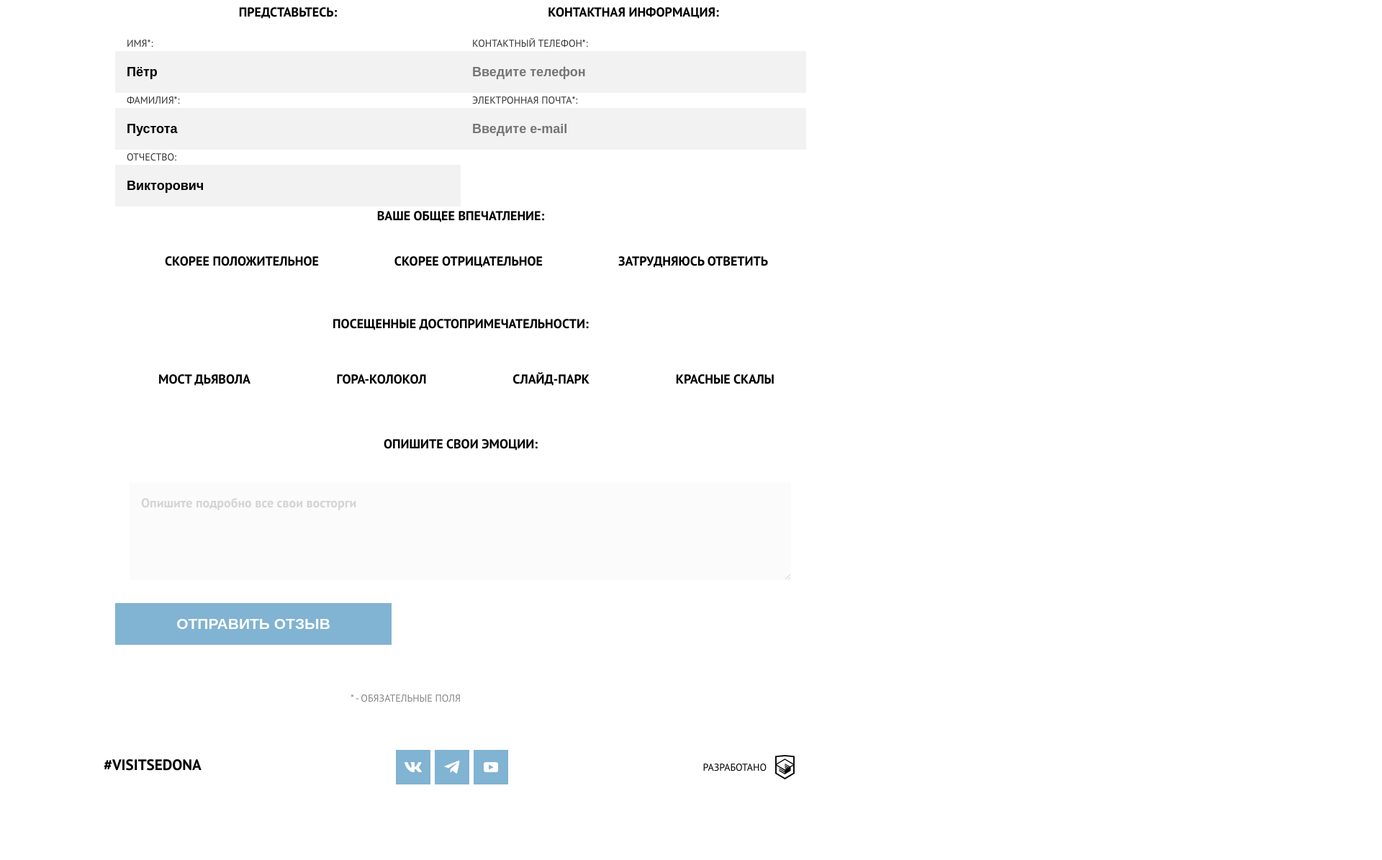
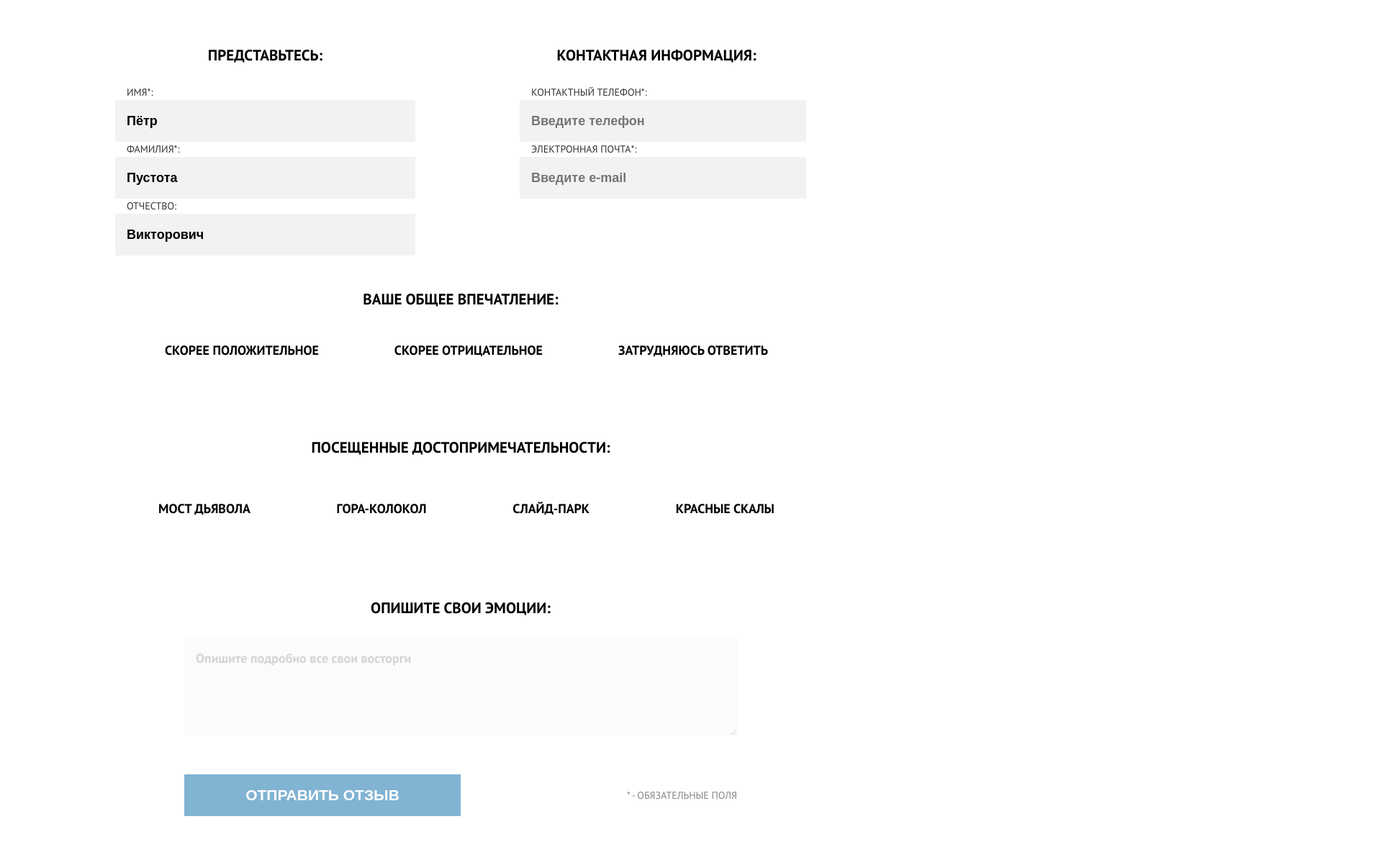
Before and after one commit to htmlacademy-adaptive/2068101-sedona-27, a plain HTML site: page 4/form.html in a window 1280 px wide. Shown: the part 547-1742 px from the top of the page at 72% size, 1920 px wide, since content can reach past the window. Before the commit the page ends 1657 px from the top, so only its background shows below. Drawn offline with Linux system fonts and the light colour scheme.

Commit message:
:heavy_check_mark: Сборка #4

```diff
--- a/4/css/style.css
+++ b/4/css/style.css
@@ -39,8 +39,7 @@ img {
 }
 
 .page__body {
-  max-width: 1200px;
-  margin: 0 auto;
+  margin: 0;
   height: 100%;
   font-family: "PT sans", "Arial", sans-serif;
   font-size: 14px;
@@ -48,6 +47,11 @@ img {
   font-weight: 400;
   color: #333333;
   background-color: #ffffff;
+}
+
+.page__container {
+  max-width: 1200px;
+  margin: 0 auto;
 }
 
 .main-nav {
@@ -379,39 +383,17 @@ img {
   margin: 0 auto;
 }
 
-.feedback__form {
-  display: flex;
-  flex-direction: column;
-  min-width: 280px;
-  margin: 0 20px;
-}
-@media (min-width: 768px) {
-  .feedback__form {
-    display: grid;
-    grid-template-columns: 50% 50%;
-    min-width: 648px;
-    margin: 0 60px;
-  }
-}
-@media (min-width: 1200px) {
-  .feedback__form {
-    grid-template-columns: 1fr 1fr;
-    min-width: 960px;
-    margin: 0 120px;
-  }
-}
-
 .feedback__inner {
-  padding: 36px 7px 28px;
+  padding: 36px 20px 28px;
 }
 @media (min-width: 768px) {
   .feedback__inner {
-    padding: 64px 166px 67px 167px;
+    padding: 64px 166px 102px;
   }
 }
 @media (min-width: 1200px) {
   .feedback__inner {
-    padding: 115px 383px 28px;
+    padding: 115px 383px 67px;
   }
 }
 
@@ -425,49 +407,188 @@ img {
   margin: 0;
   margin-bottom: 24px;
 }
+@media (min-width: 768px) {
+  .feedback__title {
+    font-size: 30px;
+    margin-bottom: 20px;
+  }
+}
+@media (min-width: 1200px) {
+  .feedback__title {
+    margin-bottom: 35px;
+  }
+}
 
 .feedback__subtitle {
   text-align: center;
   text-transform: uppercase;
   margin: 0;
 }
+@media (min-width: 768px) {
+  .feedback__subtitle {
+    line-height: 24px;
+  }
+}
+@media (min-width: 1200px) {
+  .feedback__subtitle {
+    line-height: 26px;
+  }
+}
+
+@media (min-width: 768px) {
+  .feedback__form {
+    display: flex;
+    flex-wrap: wrap;
+    margin: 0 60px;
+    padding-bottom: 64px;
+  }
+}
+@media (min-width: 1200px) {
+  .feedback__form {
+    margin: 0 120px;
+  }
+}
 
 .feedback__item {
   border: none;
   margin: 0;
-  padding: 0;
-  display: flex;
-  flex-direction: column;
+  padding: 24px 20px;
 }
 @media (min-width: 768px) {
-  .feedback__item-emotion {
-    grid-column: 1/-1;
+  .feedback__item {
+    width: 100%;
+    margin-bottom: 48px;
+    padding: 0;
   }
 }
 
 @media (min-width: 768px) {
-  .feedback__item-attraction {
-    grid-column: 1/-1;
+  .feedback__item-name {
+    width: 50%;
+    padding-right: 43px;
+  }
+}
+@media (min-width: 1200px) {
+  .feedback__item-name {
+    padding-right: 63px;
   }
 }
 
 @media (min-width: 768px) {
-  .feedback__item-impression {
-    grid-column: 1/-1;
+  .feedback__item-contact {
+    width: 50%;
+    padding-left: 26px;
+  }
+}
+@media (min-width: 1200px) {
+  .feedback__item-contact {
+    padding-left: 64px;
   }
 }
 
-.feedback__item-name {
+@media (min-width: 768px) {
+  .feedback__item-contact-wrapper {
+    margin-left: 18px;
+  }
+}
+
+@media (min-width: 1200px) {
+  .feedback__item-emotion {
+    padding: 0 96px;
+  }
+}
+
+.feedback__radio {
+  list-style: none;
+}
+
+.feedback__radio:not(:last-child) {
+  margin-bottom: 36px;
+}
+
+.feedback__list-radio {
+  margin: 0;
   padding: 0;
 }
 @media (min-width: 768px) {
-  .feedback__item-name {
-    padding: 0;
+  .feedback__list-radio {
+    display: grid;
+    grid-template-columns: 1fr 1fr;
+  }
+}
+@media (min-width: 1200px) {
+  .feedback__list-radio {
+    display: flex;
+    justify-content: space-between;
+    padding: 17px 53px 25px;
   }
 }
 
-.feedback__item-contact {
+.feedback__checkbox {
+  list-style: none;
+}
+
+.feedback__checkbox:not(:last-child) {
+  margin-bottom: 36px;
+}
+
+.feedback__list-checkbox {
+  margin: 0;
   padding: 0;
+}
+@media (min-width: 768px) {
+  .feedback__list-checkbox {
+    display: grid;
+    grid-template-columns: 1fr 1fr;
+  }
+}
+@media (min-width: 1200px) {
+  .feedback__list-checkbox {
+    display: flex;
+    justify-content: space-between;
+    padding: 31px 44px 28px;
+  }
+}
+
+.feedback__item-button {
+  padding: 32px 20px 24px;
+}
+@media (min-width: 768px) {
+  .feedback__item-button {
+    display: flex;
+    align-items: center;
+    width: 100%;
+  }
+}
+@media (min-width: 1200px) {
+  .feedback__item-button {
+    padding: 0 96px;
+  }
+}
+
+.feedback__button {
+  display: block;
+  font-size: 21px;
+  line-height: 26px;
+  font-weight: 700;
+  text-align: center;
+  text-transform: uppercase;
+  color: #ffffff;
+  background-color: #81b3d2;
+  text-decoration: none;
+  border: none;
+  padding: 16px 10px;
+  width: 100%;
+}
+@media (min-width: 768px) {
+  .feedback__button {
+    width: 50%;
+  }
+}
+@media (min-width: 1200px) {
+  .feedback__button {
+    width: 50%;
+  }
 }
 
 .feedback__legend {
@@ -477,7 +598,14 @@ img {
   text-align: center;
   text-transform: uppercase;
   color: #000000;
+  padding: 0;
   margin-bottom: 20px;
+}
+@media (min-width: 768px) {
+  .feedback__legend {
+    font-size: 21px;
+    margin-bottom: 28px;
+  }
 }
 
 .feedback__label {
@@ -493,22 +621,6 @@ img {
   color: #000000;
 }
 
-.feedback__radio {
-  list-style: none;
-}
-
-.feedback__radio:not(:last-child) {
-  margin-bottom: 36px;
-}
-
-.feedback__checkbox {
-  list-style: none;
-}
-
-.feedback__checkbox:not(:last-child) {
-  margin-bottom: 36px;
-}
-
 .feedback__input {
   font-size: 18px;
   line-height: 26px;
@@ -517,6 +629,12 @@ img {
   padding: 16px;
   border: none;
   background-color: #f2f2f2;
+  width: 100%;
+}
+@media (min-width: 768px) {
+  .feedback__input {
+    padding: 16px;
+  }
 }
 .feedback__textarea {
   font-family: "PT sans", "Arial", sans-serif;
@@ -527,89 +645,22 @@ img {
   opacity: 0.3;
   background-color: #f2f2f2;
   padding: 16px 16px;
-  margin: 20px 21px 32px 20px;
   border: 0;
-}
-
-.feedback__button {
-  display: block;
-  font-size: 21px;
-  line-height: 26px;
-  font-weight: 700;
-  text-align: center;
-  text-transform: uppercase;
-  color: #ffffff;
-  background-color: #81b3d2;
-  text-decoration: none;
-  border: none;
-  padding: 16px 10px;
-}
-@media (min-width: 768px) {
-  .feedback__button {
-    width: 324px;
-    padding: 16px 40px;
-    margin: 0 0 64px;
-  }
-}
-@media (min-width: 1200px) {
-  .feedback__button {
-    max-width: 384px;
-    width: 100%;
-  }
-}
-
-.feedback__list-radio {
-  margin: 0;
-  padding: 0;
-}
-@media (min-width: 768px) {
-  .feedback__list-radio {
-    display: grid;
-    grid-template-columns: 1fr 1fr;
-    padding: 0 69px 0 35px;
-    column-gap: 50px;
-  }
-}
-@media (min-width: 1200px) {
-  .feedback__list-radio {
-    display: flex;
-    justify-content: space-between;
-    padding: 17px 53px 25px;
-  }
-}
-
-.feedback__list-checkbox {
-  margin: 0;
-  padding: 0;
-}
-@media (min-width: 768px) {
-  .feedback__list-checkbox {
-    display: grid;
-    grid-template-columns: 1fr 1fr;
-    gap: 16px 32px;
-    padding: 0 84px;
-  }
-}
-@media (min-width: 1200px) {
-  .feedback__list-checkbox {
-    display: flex;
-    justify-content: space-between;
-    padding: 31px 44px 28px;
-  }
+  width: 100%;
 }
 
 .feedback__required {
   font-size: 12px;
   line-height: 21px;
   text-transform: uppercase;
+  text-align: right;
   color: rgba(51, 51, 51, 0.6);
-  align-self: flex-end;
-  margin: 3px 0 24px 0;
+  margin: 0;
 }
 @media (min-width: 768px) {
   .feedback__required {
-    margin: 0 0 41px auto;
     font-size: 14px;
+    width: 50%;
   }
 }
 
@@ -664,6 +715,11 @@ img {
 .gallery__item {
   list-style: none;
   padding: 24px 20px 25px;
+}
+@media (min-width: 768px) {
+  .gallery__item {
+    padding: 0;
+  }
 }
 @media (min-width: 768px) {
   .gallery__item--row {
@@ -764,6 +820,7 @@ img {
     justify-content: space-between;
     align-items: center;
     margin: 0 76px 0 45px;
+    padding: 36px 0;
   }
 }
 @media (min-width: 1200px) {
@@ -784,6 +841,11 @@ img {
   color: #000000;
   margin-top: 28px;
   margin-bottom: 34px;
+}
+@media (min-width: 768px) {
+  .main-footer__link-hashtag {
+    margin: 0;
+  }
 }
 
 .copyright {
--- a/4/form.html
+++ b/4/form.html
@@ -8,6 +8,7 @@
   <base href="https://htmlacademy-adaptive.github.io/2068101-sedona-27/4/">
 </head>
 <body class="page__body">
+<div class="page__container">
   <header class="main-header">
     <a class="main-header__logo" href="index.html">
       <img src="img/logo.svg" width="185" height="96" alt="Логотип Седоны.">
@@ -55,10 +56,12 @@
         </fieldset>
         <fieldset class="feedback__item feedback__item-contact">
           <legend class="feedback__legend">Контактная информация:</legend>
+          <div class="feedback__item-contact-wrapper">
             <label class="feedback__label" for="phone">Контактный телефон*:</label>
-        <input class="feedback__input" type="tel" name="phone" id="phone" placeholder="Введите телефон" required>
+            <input class="feedback__input " type="tel" name="phone" id="phone" placeholder="Введите телефон" required>
             <label class="feedback__label" for="email">Электронная почта*:</label>
-        <input class="feedback__input" type="email" name="email" id="email" placeholder="Введите e-mail" required>
+            <input class="feedback__input " type="email" name="email" id="email" placeholder="Введите e-mail" required>
+          </div>
         </fieldset>
         <fieldset class="feedback__item feedback__item-impression">
           <legend class="feedback__legend">Ваше общее впечатление:</legend>
@@ -122,9 +125,10 @@
         <fieldset class="feedback__item feedback__item-emotion">
           <legend class="feedback__legend feedback">Опишите свои эмоции:</legend>
           <label class="feedback__label" for="textarea-field"></label>
-        <textarea class="feedback__textarea" id="textarea-field" name="emotions" placeholder="Опишите подробно все свои восторги" rows="4"></textarea>
+          <textarea class="feedback__textarea" id="textarea-field" name="emotions" placeholder="Опишите подробно все свои восторги"
+                    rows="4"></textarea>
         </fieldset>
-      <div class="feedback__item feedback__item-button">
+        <div class="feedback__item-button">
           <button class="feedback__button button" type="submit">Отправить отзыв</button>
           <p class="feedback__required">* - обязательные поля</p>
         </div>
@@ -181,5 +185,6 @@
       </a>
     </div>
   </footer>
+</div>
 </body>
 </html>
```
Also changed, not shown: 4/catalog.html (+2 -0 lines), 4/index.html (+2 -0 lines), 1 other file. Lines whose indentation alone changed are shown as unchanged.
